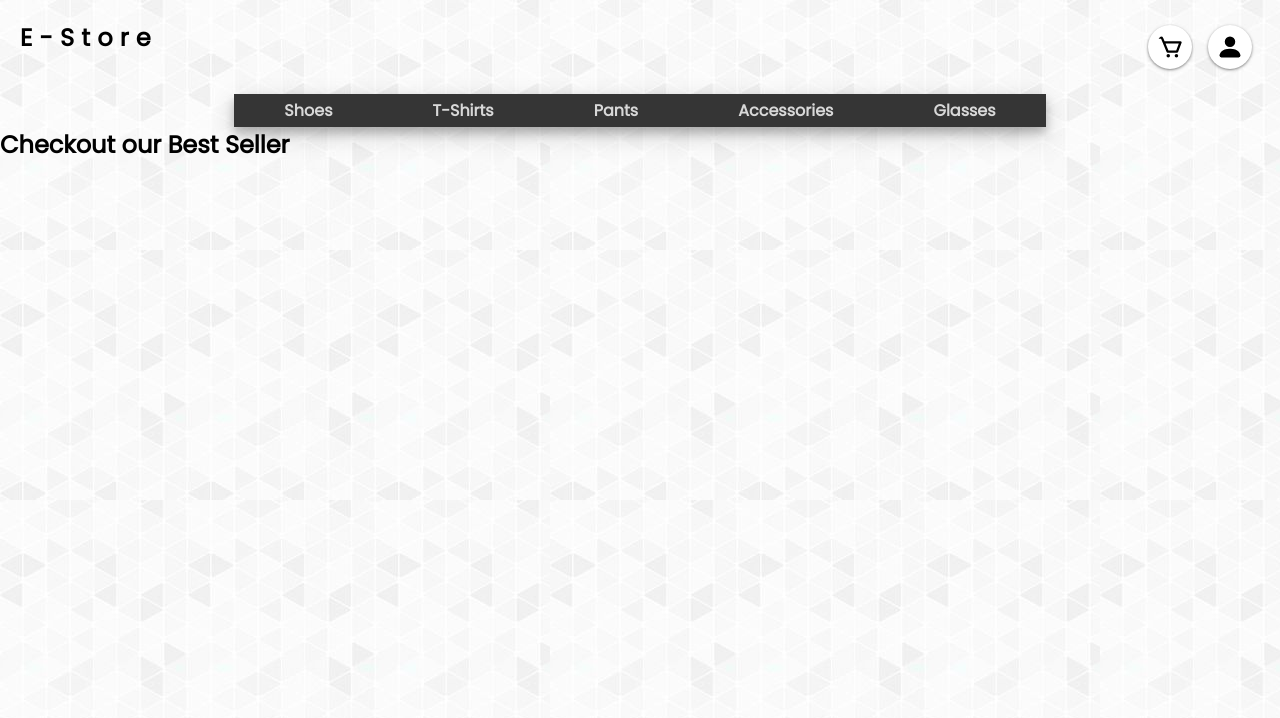
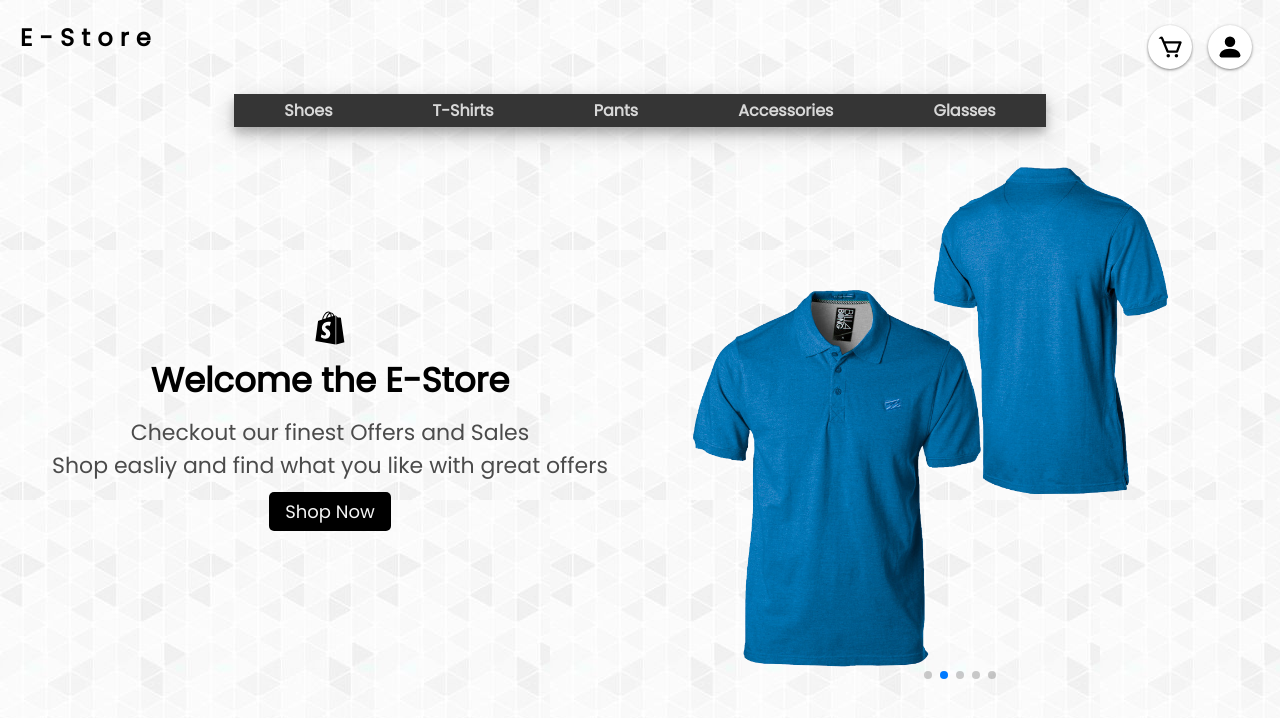
Before and after one commit to ahmedos999/react-estore, a React (Create React App) app: page / in a window 1280 px wide. Shown: the top 718 px of the page. Built offline with nearby package versions, Linux system fonts and the light colour scheme.

Commit message:
landing page with swiper

```diff
--- a/package.json
+++ b/package.json
@@ -15,6 +15,7 @@
     "react-icons": "^4.10.1",
     "react-router-dom": "^5.3.4",
     "react-scripts": "5.0.1",
+    "swiper": "^10.0.4",
     "web-vitals": "^2.1.4"
   },
   "scripts": {
--- a/src/Main.js
+++ b/src/Main.js
@@ -1,8 +1,20 @@
-// import img from './/imgs/S1.png'
-// import { FaHeart } from "react-icons/fa";
+import img from './/imgs/S2.png'
+import img2 from './/imgs/T1.png'
+import img3 from './/imgs/J1.png'
+import img4 from './/imgs/w1.png'
+import img5 from './/imgs/g5.png'
+import { FaShopify } from "react-icons/fa";
 // import useFetch from './useFetch';
 
 // import { useParams } from 'react-router-dom/cjs/react-router-dom.min';
+import { Swiper, SwiperSlide } from 'swiper/react';
+
+import { EffectCube, Pagination,Autoplay,Navigation,EffectCards,EffectCoverflow} from 'swiper/modules';
+
+import 'swiper/css';
+import 'swiper/css/effect-cube';
+import 'swiper/css/pagination';
+
 
 
 const Main = () => {
@@ -14,7 +26,44 @@ const Main = () => {
     // const {data:shoes,isPending,error} = useFetch('http://localhost:8000/'+name)
 
     return ( <div className="maincontent-2">
-        <h2>Checkout our Best Seller</h2>
+        <div className="intro">
+            <FaShopify className='into-icon'></FaShopify>
+            <h2>
+            Welcome the E-Store
+            </h2>
+            <p>Checkout our finest Offers and Sales <br /> Shop easliy and find what you like with great offers</p>
+            <button>Shop Now</button>
+        </div>
+        <div className='test'>
+        <Swiper
+
+        autoplay={{
+            delay: 2500,
+            disableOnInteraction: false,
+        }}
+        navigation={true}
+      effect={'coverflow'}
+      grabCursor={true}
+      cubeEffect={{
+        shadow: false,
+        slideShadows: true,
+        shadowOffset: 20,
+        shadowScale: 0.94,
+      }}
+      pagination={true}
+      modules={[EffectCube, Pagination,Autoplay,Navigation,EffectCards,EffectCoverflow]}
+      spaceBetween={50}
+      slidesPerView={1}
+      onSlideChange={() => console.log('slide change')}
+      onSwiper={(swiper) => console.log(swiper)}
+    >
+      <SwiperSlide><img src={img} alt="" className='slider'/></SwiperSlide>
+      <SwiperSlide><img src={img2} alt="" className='slider'/></SwiperSlide>
+      <SwiperSlide><img src={img3} alt="" className='slider'/></SwiperSlide>
+      <SwiperSlide><img src={img4} alt="" className='slider'/></SwiperSlide>
+      <SwiperSlide><img src={img5} alt="" className='slider'/></SwiperSlide>
+    </Swiper>
+        </div>
 
 
 
--- a/src/index.css
+++ b/src/index.css
@@ -314,3 +314,49 @@ button{
 
 
 /* carsoul :start */
+.slider{
+  padding: 10px;
+  margin: 10px;
+  width: 500px;
+  height: 500px;
+}
+.maincontent-2{
+  margin: 20px;
+  height: 500px;
+  display: grid;
+  grid-template-columns: 1fr 1fr;
+}
+.intro{
+  display: flex;
+  flex-direction: column;
+  justify-content: center;
+  align-items: center;
+  text-align: center;
+}
+.intro>h2{
+  font-size: 34px;
+  margin: 10px 0px;
+}
+.intro>p{
+  color: #4b4b4b;
+  font-size: 22px;
+  margin-bottom: 10px;
+}
+.intro>button{
+  border: none;
+  border-radius: 5px;
+  padding: 6px 16px;
+  background-color: #000;
+  color: #f4f4f4;
+  font-size: 18px;
+  /* margin-right: auto; */
+}
+.test{
+  align-self: center;
+  justify-self: end;
+  width: 600px;
+  /* height: 500px; */
+}
+.into-icon{
+  font-size: 34px;
+}
```
Also changed, not shown: 1 other file (tests, documents, lock files or other folders).
